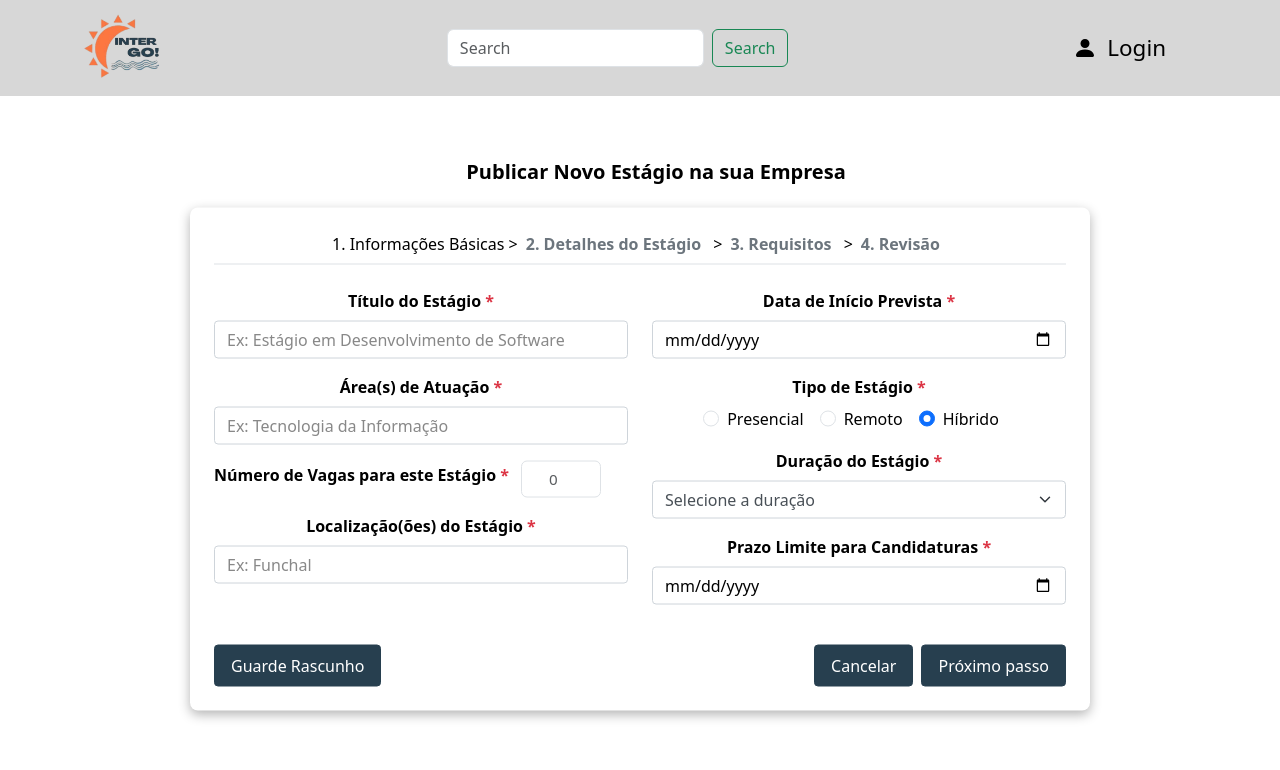
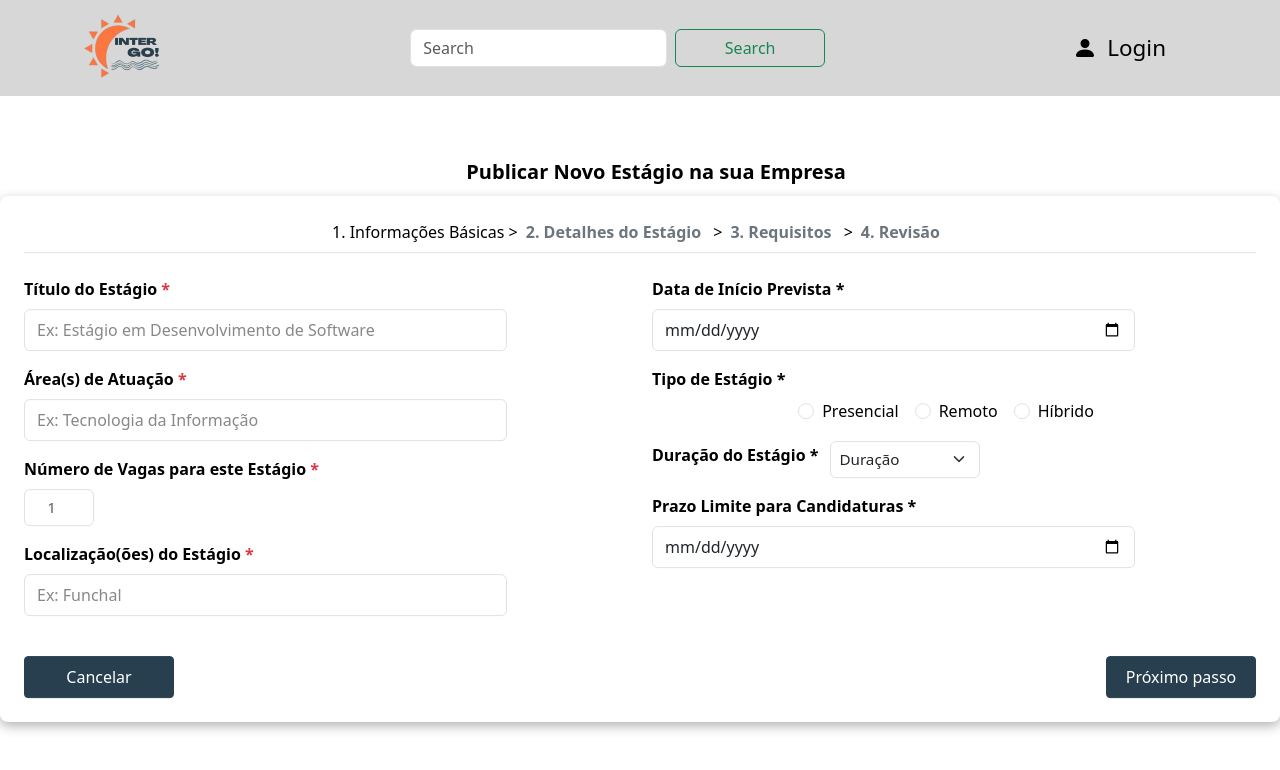
Before and after one commit to miguelfcostaa/internGo, a React (Create React App) app in the folder frontend/: page /criar-estagio in a window 1280 px wide. Shown: the top 770 px of the page. Built offline with nearby package versions, Linux system fonts and the light colour scheme.

Commit message:
Criar estagio com info pleta

```diff
--- a/frontend/src/pages/CriarEstagio.jsx
+++ b/frontend/src/pages/CriarEstagio.jsx
@@ -1,7 +1,7 @@
 import React, { useState } from "react";
 import NavBar from "../components/NavBar.jsx";
 import style from "../styles/CriarEstagio.module.css";
-import { Form, Row, Col, Button } from "react-bootstrap";
+import { Form, Row, Col, Button, Card, Container } from "react-bootstrap";
 
 function CriacaoEstagio() {
   const [step, setStep] = useState(1);
@@ -43,6 +43,7 @@ function CriacaoEstagio() {
         {step === 1 && (
   <Form>
     <Row className={style.mb3}>
+      {/* Columna izquierda */}
       <Col md={6}>
         <Form.Group className={style.mb3}>
           <Form.Label className={style.formLabel}>
@@ -52,7 +53,7 @@ function CriacaoEstagio() {
             className={style.formControl}
             type="text"
             placeholder="Ex: Estágio em Desenvolvimento de Software"
-                    required
+
           />
         </Form.Group>
 
@@ -64,12 +65,11 @@ function CriacaoEstagio() {
             className={style.formControl}
             type="text"
             placeholder="Ex: Tecnologia da Informação"
-                    required
+
           />
         </Form.Group>
 
         <Form.Group className={style.mb3}>
-                  <div className={style.inlineField}>
           <Form.Label className={style.formLabel}>
             Número de Vagas para este Estágio <span className={style.textDanger}>*</span>
           </Form.Label>
@@ -78,10 +78,8 @@ function CriacaoEstagio() {
             type="number"
             min="1"
             max="999"
-                      maxLength="3"
-                      placeholder="0"
+            placeholder="1"
           />
-                  </div>
         </Form.Group>
 
         <Form.Group className={style.mb3}>
@@ -92,67 +90,54 @@ function CriacaoEstagio() {
             className={style.formControl}
             type="text"
             placeholder="Ex: Funchal"
-                    required
+
           />
         </Form.Group>
       </Col>
 
       <Col md={6}>
         <Form.Group className={style.mb3}>
-                  <Form.Label className={style.formLabel}>
-                    Data de Início Prevista <span className={style.textDanger}>*</span>
-                  </Form.Label>
-                  <Form.Control className={style.formControl} type="date" required />
+          <Form.Label className={style.formLabel}>Data de Início Prevista *</Form.Label>
+          <Form.Control className={style.formControl} type="date" />
         </Form.Group>
 
         <Form.Group className={style.mb3}>
-                  <Form.Label className={style.formLabel}>
-                    Tipo de Estágio <span className={style.textDanger}>*</span>
-                  </Form.Label>
-                  <div>
-                    <Form.Check inline label="Presencial" name="tipoEstagio" type="radio" />
-                    <Form.Check inline label="Remoto" name="tipoEstagio" type="radio" />
-                    <Form.Check inline label="Híbrido" name="tipoEstagio" type="radio" defaultChecked />
+          <Form.Label className={style.formLabel}>Tipo de Estágio *</Form.Label>
+          <div className={style.radioGroup}>
+            <Form.Check inline label="Presencial" type="radio" name="tipo" />
+            <Form.Check inline label="Remoto" type="radio" name="tipo" />
+            <Form.Check inline label="Híbrido" type="radio" name="tipo" />
           </div>
         </Form.Group>
 
-                <Form.Group className={style.mb3}>
-                  <Form.Label className={style.formLabel}>
-                    Duração do Estágio <span className={style.textDanger}>*</span>
-                  </Form.Label>
-                  <Form.Select className={style.formSelect}>
-                    <option>Selecione a duração</option>
+        <Form.Group className={`${style.mb3} ${style.inlineField}`}>
+          <Form.Label className={style.formLabel}>Duração do Estágio *</Form.Label>
+          <Form.Select className={style.smallSelect}>
+            <option>Duração</option>
             <option>3 meses</option>
             <option>6 meses</option>
             <option>12 meses</option>
           </Form.Select>
         </Form.Group>
-
  <Form.Group className={style.mb3}>
-                  <Form.Label className={style.formLabel}>
-                    Prazo Limite para Candidaturas <span className={style.textDanger}>*</span>
-                  </Form.Label>
-                  <Form.Control className={style.formControl} type="date" required />
+          <Form.Label className={style.formLabel}>Prazo Limite para Candidaturas *</Form.Label>
+          <Form.Control className={style.formControl} type="date" />
         </Form.Group>
       </Col>
     </Row>
 
+
     <div className={`${style.dFlex} ${style.justifyContentBetween} ${style.mt4}`}>
-              <Button variant="secondary" className={style.btnSecondary}>
-                Guarde Rascunho
-              </Button>
-              <div>
-                <Button variant="secondary" className={`${style.btnSecondary} ${style.me2}`}>
+      <Button variant="secondary" className={style.btnSecondary} onClick={handleBack}>
         Cancelar
       </Button>
       <Button variant="primary" className={style.btnPrimary} onClick={handleNext}>
         Próximo passo
       </Button>
     </div>
-            </div>
   </Form>
+
 )}
-
 
         {/* Paso 2: Detalhes do Estágio */}
         {step === 2 && (
@@ -168,7 +153,7 @@ function CriacaoEstagio() {
             rows={4}
             className={style.formControl}
             placeholder="Descreva brevemente as atividades do estágio"
-            required
+
           />
         </Form.Group>
 
@@ -180,7 +165,7 @@ function CriacaoEstagio() {
             className={style.formControl}
             type="text"
             placeholder="Ex: Bolsa, Vale-transporte"
-            required
+
           />
         </Form.Group>
 
@@ -192,7 +177,6 @@ function CriacaoEstagio() {
             className={style.formControl}
             type="text"
             placeholder="Ex: 9h às 15h"
-            required
           />
         </Form.Group>
       </Col>
@@ -210,8 +194,81 @@ function CriacaoEstagio() {
 )}
         {/* Paso 3: Requisitos */}
 {step === 3 && (
-          <div>
-            <p>Conteúdo de "Requisitos" (a definir)</p>
+  <Form>
+    <Row className={style.mb3}>
+      <Col md={12}>
+
+        {/* Habilitações Académicas Mínimas */}
+<Form.Group className={style.mb3}>
+  <Form.Label className={style.formLabel}>
+    Habilitações Académicas Mínimas <span className={style.textDanger}>*</span>
+  </Form.Label>
+  <Form.Select className={style.formSelect}>
+    <option value="">Selecione o nível de habilitação</option>
+    <option value="1">Nível 1 – 4º ano do Ensino Básico</option>
+    <option value="2">Nível 2 – 6º ano do Ensino Básico</option>
+    <option value="3">Nível 3 – 9º ano do Ensino Básico</option>
+    <option value="4">Nível 4 – Ensino Secundário + Estágio Profissional</option>
+    <option value="5">Nível 5 – Cursos de Especialização Tecnológica (CET)</option>
+    <option value="6">Nível 6 – Licenciatura</option>
+    <option value="7">Nível 7 – Mestrado</option>
+    <option value="8">Nível 8 – Doutoramento</option>
+  </Form.Select>
+</Form.Group>
+
+
+
+        {/* Curso(s) / Área(s) de Estudo Preferencial(is) */}
+        <Form.Group className={style.mb3}>
+          <Form.Label className={style.formLabel}>
+            Curso(s) / Área(s) de Estudo Preferencial(is)
+          </Form.Label>
+          <Form.Control
+            className={style.formControl}
+            type="text"
+            placeholder="Indique os cursos ou áreas de estudo mais relevantes para esta oportunidade"
+          />
+        </Form.Group>
+
+        <Form.Group className={style.mb3}>
+          <Form.Label className={style.formLabel}>Competências Técnicas Essenciais</Form.Label>
+          <Form.Control
+            className={style.formControl}
+            type="text"
+            placeholder="Liste ferramentas e aptidões técnicas essenciais"
+          />
+        </Form.Group>
+
+        <Form.Group className={style.mb3}>
+          <Form.Label className={style.formLabel}>Competências Pessoais (Soft Skills)</Form.Label>
+          <Form.Control
+            className={style.formControl}
+            type="text"
+            placeholder="Ex: Que qualidades pessoais são importantes para este estágio"
+          />
+        </Form.Group>
+
+        <Form.Group className={style.mb3}>
+          <Form.Label className={style.formLabel}>Idiomas</Form.Label>
+          <Form.Control
+            className={style.formControl}
+            type="text"
+            placeholder="Indique os idiomas exigidos (Ex: Inglês avançado, Espanhol básico)"
+          />
+        </Form.Group>
+
+        <Form.Group className={style.mb3}>
+          <Form.Label className={style.formLabel}>Outros Requisitos Específicos</Form.Label>
+          <Form.Control
+            as="textarea"
+            rows={3}
+            className={style.formControl}
+            placeholder="Ex: Algum requisito adicional não coberto acima"
+          />
+        </Form.Group>
+      </Col>
+    </Row>
+
     <div className={`${style.dFlex} ${style.justifyContentBetween} ${style.mt4}`}>
       <Button variant="secondary" className={style.btnSecondary} onClick={handleBack}>
         Voltar
@@ -220,26 +277,97 @@ function CriacaoEstagio() {
         Próximo passo
       </Button>
     </div>
-          </div>
+  </Form>
 )}
+
 
         {/* Paso 4: Revisão */}
          {step === 4 && (
-          <div>
-            <p>Conteúdo de "Revisão" (a definir)</p>
+          <Container fluid className="p-0">
+            <p className="text-muted mb-3">
+              Confirme os dados do seu anúncio para garantir a melhor experiência aos candidatos.
+            </p>
+
+            <Card className="mb-4 shadow-sm">
+              <Card.Body>
+                <Row>
+                  <Col md={6}>
+                   <h6 className="fw-bold">
+                      Informações Básicas:{" "}
+                      <span
+                        className="text-primary"
+                        style={{ cursor: "pointer" }}
+                        onClick={() => setStep(1)}
+                    >
+                        [ Editar ]
+                    </span>
+                    </h6>
+
+                    <p><strong>Título:</strong> </p>
+                    <p><strong>Áreas:</strong> </p>
+                    <p><strong>Vagas:</strong> </p>
+                    <p><strong>Localização:</strong></p>
+                    <p><strong>Tipo:</strong> </p>
+                    <p><strong>Início:</strong> </p>
+                    <p><strong>Duração:</strong></p>
+                    <p><strong>Prazo Candidaturas:</strong></p>
+                  </Col>
+                  <Col md={6}>
+                  <h6 className="fw-bold">
+                      Detalhes do Estágio {" "}
+                      <span
+                        className="text-primary"
+                        style={{ cursor: "pointer" }}
+                        onClick={() => setStep(2)}
+                    >
+                        [ Editar ]
+                      </span>
+                  </h6>
+
+                    <p><strong>Habilitações:</strong></p>
+                    <p><strong>Cursos:</strong></p>
+                    <p><strong>Técnicas:</strong></p>
+                    <p><strong>Pessoais:</strong></p>
+                    <p><strong>Idiomas:</strong> </p>
+                    <p><strong>Outros:</strong> </p>
+                  </Col>
+                </Row>
+              </Card.Body>
+            </Card>
+
+            <Card className="mb-4 shadow-sm">
+              <Card.Body>
+                <h6 className="fw-bold">
+                    Requisitos {" "}
+                      <span
+                        className="text-primary"
+                        style={{ cursor: "pointer" }}
+                         onClick={() => setStep(3)}
+                      >
+                        [ Editar ]
+                      </span>
+                </h6>
+                <p><strong>Descrição:</strong> </p>
+                <p><strong>Mentoria:</strong></p>
+                <p><strong>Benefícios:</strong></p>
+              </Card.Body>
+            </Card>
+
             <div className={`${style.dFlex} ${style.justifyContentBetween} ${style.mt4}`}>
               <Button variant="secondary" className={style.btnSecondary} onClick={handleBack}>
                 Voltar
               </Button>
-              <Button variant="success" className={style.btnPrimary}>
+              <div>
+                <Button variant="primary" className={style.btnPrimary}>
                   Publicar Estágio
                 </Button>
               </div>
             </div>
+          </Container>
+
         )}
       </div>
     </div>
   );
 }
-
 export default CriacaoEstagio;
--- a/frontend/src/styles/CriarEstagio.module.css
+++ b/frontend/src/styles/CriarEstagio.module.css
@@ -9,7 +9,7 @@ body,
 
 
 .container {
-  max-width: 900px;
+  max-width: 1300px;
   margin: 2rem auto;
   padding: 1.5rem;
   width: 100%;
@@ -55,7 +55,7 @@ body,
 }
 
 .smallInput {
-  width: 80px;
+  width: 70px;
   text-align: center;
   font-size: 0.95rem;
   padding: 6px 8px;
@@ -66,93 +66,80 @@ body,
   color: black;
 }
 
-/* Style for muted/inactive text, specifically for progress steps */
 .textMuted {
-  color: #6c757d; /* Bootstrap muted grey */
-  font-weight: 700; /* Bold */
+  color: #6c757d;
+  font-weight: 700;
 }
 
-/* Style for separator characters (e.g., '>') in the progress bar */
 .separator {
   color: #6c757d;
   user-select: none;
   font-weight: 600;
 }
 
-/* Form Label styling */
+
 .formLabel {
-  font-weight: bold;
-  margin-bottom: 0.5rem; /* Space between label and input */
+   font-weight: bold;
+  margin-bottom: 0.5rem;
+  text-align: left;
+  display: block;
 }
 
-/* Form Control (input, textarea) styling */
-.formControl {
-  border: 1px solid #ced4da; /* Standard border */
-  border-radius: 0.25rem;
-  padding: 0.375rem 0.75rem;
+.formControl,
+.formSelect {
+  width: 80%;
   font-size: 1rem;
-  line-height: 1.5;
-  color: black; /* Color for the actual typed number */
-  background-color: #fff; /* White background for inputs */
+  text-align: left;
+  padding: 0.5rem 0.75rem;
 }
 
-/* Placeholder text styling for form controls */
+
 .formControl::placeholder {
-  color: #888; /* A lighter grey for the placeholder text */
-  font-weight: normal; /* Ensure it's not bold */
+  color: #888;
+  font-weight: normal;
 }
 
-/* Cross-browser compatibility for placeholder styling */
+
 .formControl::-webkit-input-placeholder {
   color: #888;
-} /* Chrome, Safari */
+}
+
 .formControl::-moz-placeholder {
   color: #888;
   opacity: 1;
-} /* Firefox 19+ */
+}
+
 .formControl:-ms-input-placeholder {
   color: #888;
-} /* IE 10+ */
+}
+
 .formControl::--ms-input-placeholder {
   color: #888;
-} /* Edge */
-
-/* Form Select (dropdown) styling */
-.formSelect {
-  border: 1px solid #ced4da;
-  border-radius: 0.25rem;
-  padding: 0.375rem 0.75rem;
-  font-size: 1rem;
-  line-height: 1.5;
-  color: #495057; /* Standard select text color */
-  background-color: #fff;
 }
 
-/* Inline checkbox/radio button spacing */
 .formCheckInline {
   margin-right: 1rem;
 }
 
-/* Primary and Secondary Button base styles */
 .btnSecondary,
 .btnPrimary {
-  background-color: #273f4f; /* Consistent background color for both */
-  border-color: #273f4f; /* Consistent border color */
-  color: white; /* White text for buttons */
+  background-color: #273f4f;
+  border-color: #273f4f;
+  color: white;
   padding: 0.5rem 1rem;
   border-radius: 0.25rem;
   cursor: pointer;
   font-size: 1rem;
 }
 
-/* Hover effect for both Primary and Secondary buttons */
+
 .btnSecondary:hover,
 .btnPrimary:hover {
   background-color: #5a6268;
   border-color: #545b62;
 }
 
-/* Flexbox utility classes */
+
 .dFlex {
   display: flex;
 }
@@ -161,38 +148,59 @@ body,
   justify-content: space-between;
 }
 
-/* Margin bottom utility classes */
 .mb3 {
-  margin-bottom: 1rem; /* Used for spacing form groups */
+  margin-bottom: 1rem;
 }
 
 .mb4 {
   margin-bottom: 1.5rem;
 }
 
-/* Padding bottom utility class */
 .pb2 {
   padding-bottom: 0.5rem;
 }
 
-/* Border bottom for elements, specifically for the progress bar */
+
 .borderBottom {
-  border-bottom: 1px solid #dee2e6; /* Reverted to a lighter grey border */
-  /* If you specifically want a black border here, change to: border-bottom: 1px solid black; */
+  border-bottom: 1px solid #dee2e6;
 }
 
-/* Margin horizontal utility class */
+
 .mx2 {
   margin-left: 0.5rem;
   margin-right: 0.5rem;
 }
 
-/* Text color for danger/error indicators (e.g., asterisks for required fields) */
+
 .textDanger {
-  color: #dc3545; /* Red color */
+  color: #dc3545;
 }
 
-/* Margin end (right) utility class */
 .me2 {
   margin-right: 0.5rem;
 }
+
+.smallSelect {
+  width: 150px;
+  font-size: 0.95rem;
+  padding: 6px 8px;
+}
+
+
+.step4-container {
+  max-width: 900px;
+  margin: auto;
+}
+
+.step4-container h4 {
+  color: #333;
+}
+
+.card {
+  border: 1px solid #ddd;
+  border-radius: 6px;
+}
+
+button {
+  min-width: 150px;
+}
```
Lines whose indentation alone changed are shown as unchanged.
